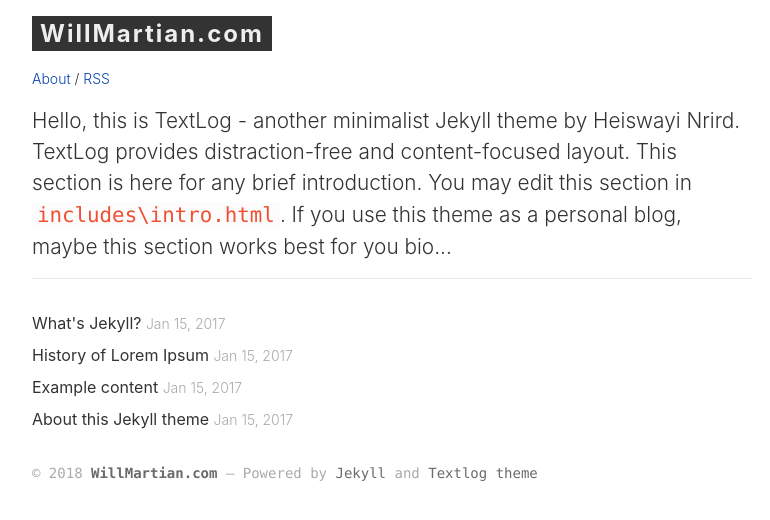
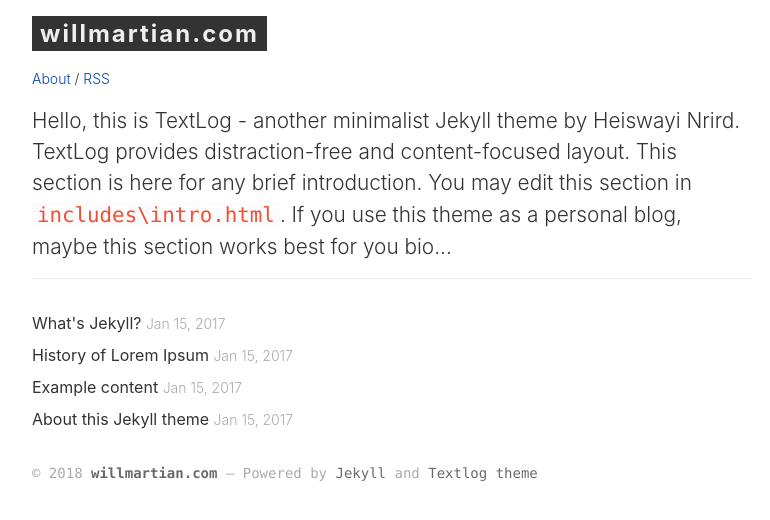
Before and after one commit to willbmartin/willbmartin.github.io, a Jekyll site: the page built from index.html, in a window 1280 px wide. Shown: the top 520 px of the page, without its empty margins (8-778 px from the left). Built offline with Jekyll 4.4.1, drawn with Linux system fonts in a browser that asks for light colours; part of the change alters nothing that is shown.

```diff
--- a/_config.yml
+++ b/_config.yml
@@ -1,6 +1,6 @@
 # Site settings
-title: "WillMartian.com"
-description: "testing 123..."
+title: "willmartian.com"
+description: "Space Pirate of the Open Web"
 baseurl: "" # required if used under gh-pages branch, else (under master branch) just leave empty/blank
 url: ""
 author: "William Martin"
@@ -13,7 +13,7 @@ permalink: pretty
 # Third-party services
 # just leave empty to disable it
 google_analytics:
-disqus_shortname:
+disqus_shortname: willmartian
 
 plugins:
   - jekyll-sitemap
```
